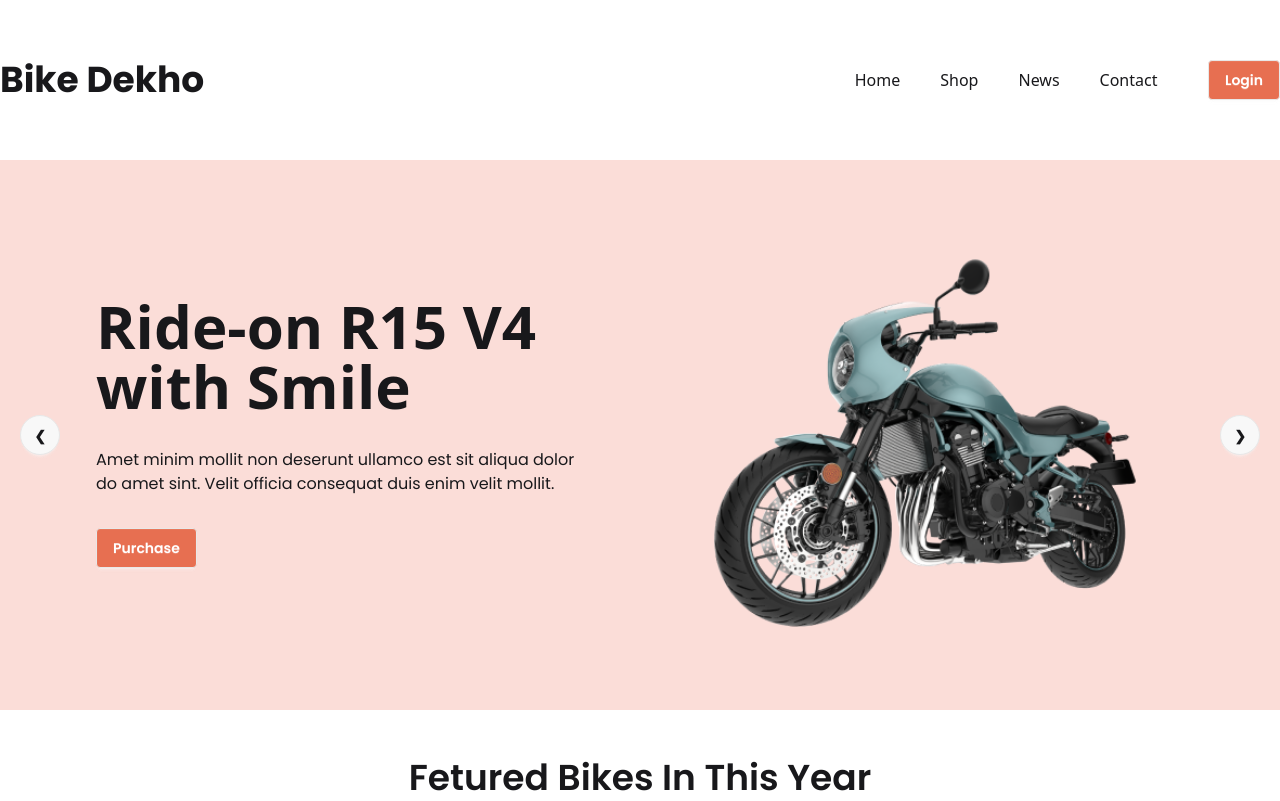
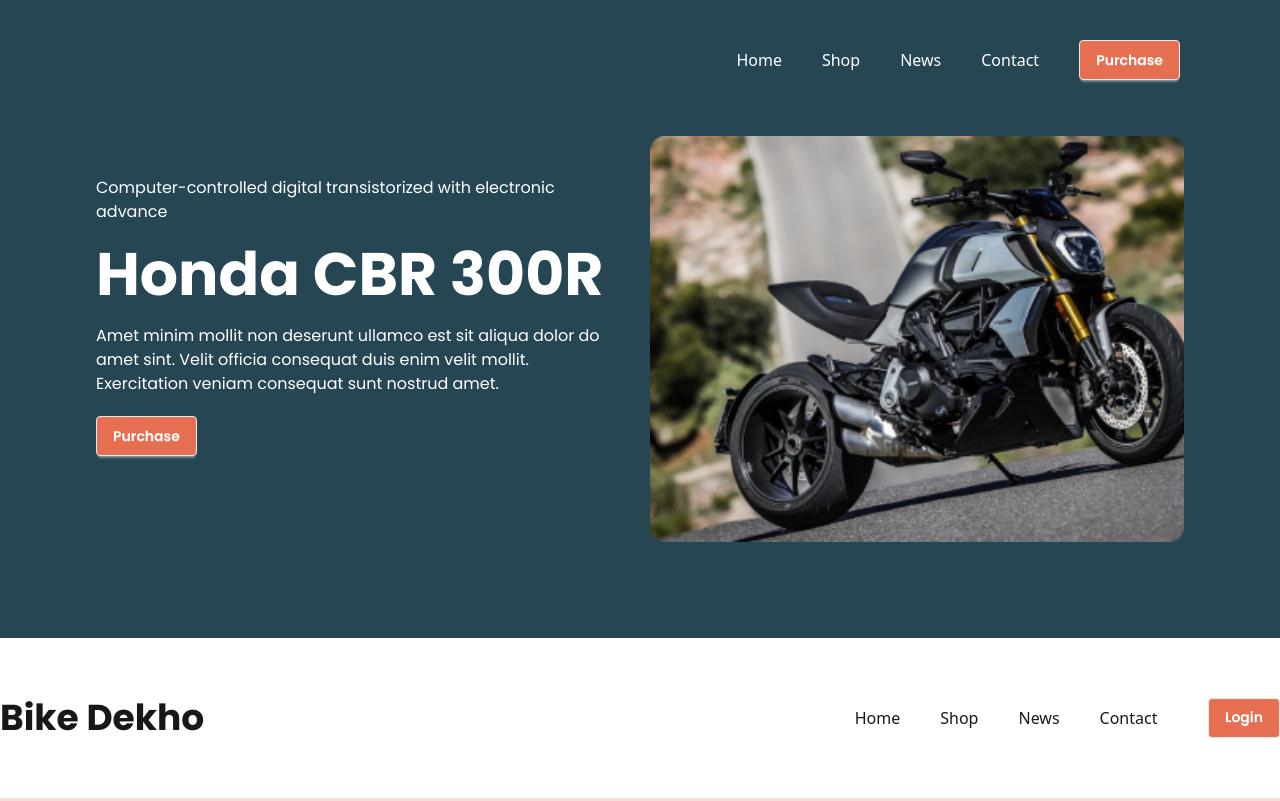
Before and after one commit to mehedi857/biker-zoon-with-daisy, a plain HTML site: page index.html in a window 1280 px wide. Shown: the top 801 px of the page. Drawn offline with nearby package versions, Linux system fonts and the light colour scheme.

Commit message:
added the new code

```diff
--- a/index.html
+++ b/index.html
@@ -30,8 +30,39 @@
         }
 
     </style>
+    <!-- gap-10 justify-end px-25 pt-10 -->
 </head>
 <body class="md:max-w-7xl mx-auto ">
+    <header class="bg-[#264653]">
+         <div class="flex justify-end lg:hidden px-5 pt-5">
+             <svg xmlns="http://www.w3.org/2000/svg" fill="none" viewBox="0 0 24 24" class=" inline-block h-5 w-5 stroke-current"> <path stroke-linecap="round" stroke-linejoin="round" stroke-width="2" d="M4 6h16M4 12h16M4 18h16"></path> </svg>
+         </div>
+        <nav class="lg:flex lg:gap-10 lg:justify-end lg:px-25 lg:pt-10 items-center hidden">
+            <div>
+                <ul class="lg:flex lg:text-white  lg:gap-10 ">
+                   <li><a>Home</a></li>
+                   <li><a >Shop</a></li>
+                   <li><a>News</a></li>
+                   <li ><a >Contact</a></li>
+                </ul>
+            </div>
+            <div>
+                <button class="btn bg-[#E76F51] fonts-poppins text-white">Purchase</button>
+            </div>
+        </nav>
+        <!-- main -->
+        <div class="flex flex-col lg:flex-row p-4 lg:p-24 gap-10">
+            <div class="space-y-5">
+                <h6 class="fonts-poppins text-white">Computer-controlled digital transistorized with electronic advance</h6>
+                <h1 class="text-6xl fonts-poppins text-white font-extrabold">Honda CBR 300R</h1>
+                <p class="fonts-poppins text-white">Amet minim mollit non deserunt ullamco est sit aliqua dolor do amet sint. Velit officia consequat duis enim velit mollit. Exercitation veniam consequat sunt nostrud amet.</p>
+                 <button class="btn bg-[#E76F51] fonts-poppins text-white">Purchase</button>
+            </div>
+            <div>
+                <img class="lg:w-350 m-auto lg:-mt-10" src="images/others/latest1.png" alt="">
+            </div>
+        </div>
+    </header>
     <header>
              <!-- <svg
                 class="swap-off fill-current lg:hidden "
```
